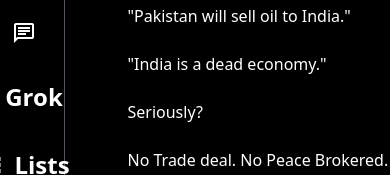
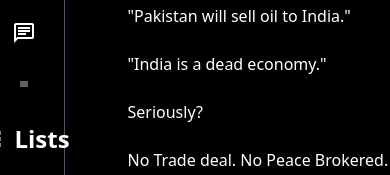
Before and after one commit to codebysuruchi/X-clone, a website built with Vite: page index.html in a window 390 px wide. Shown: the part 251-426 px from the top of the page. Built offline with nearby package versions, Linux system fonts and the light colour scheme; grey boxes are pictures that could not be loaded.

Commit message:
some chages in html file

```diff
--- a/index.html
+++ b/index.html
@@ -50,10 +50,10 @@
                                 class="hidden md:block">Messages</span>
                         </li>
                         <li
-                            class="flex md:justify-start items-center gap-3 justify-center  mr-4 md:w-fit  hover:bg-gray-900 hover:cursor-pointer px-5 py-3 hover:rounded-full  ">
+                            class="flex md:justify-start items-center gap-3 justify-center  mr-4 md:w-fit  hover:bg-gray-900 hover:cursor-pointer px-5 py-3 hover:rounded-full">
                             <img class="invert" width="26"
                                 src="https://img.icons8.com/?size=100&id=USGXKHXKl9X7&format=png&color=000000" alt="">
-                            </span class="hidden md:block">Grok</span>
+                            <span class="hidden md:block">Grok</span>
                         </li>
                         <li
                             class="flex md:justify-start items-center gap-3 justify-center  mr-4 md:w-fit  hover:bg-gray-900 hover:cursor-pointer px-5 py-3 hover:rounded-full">
```
